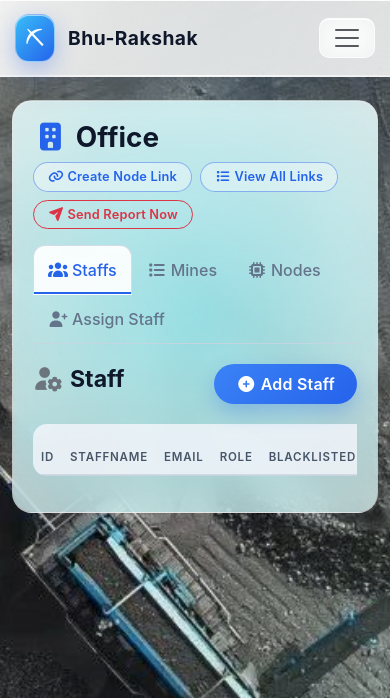
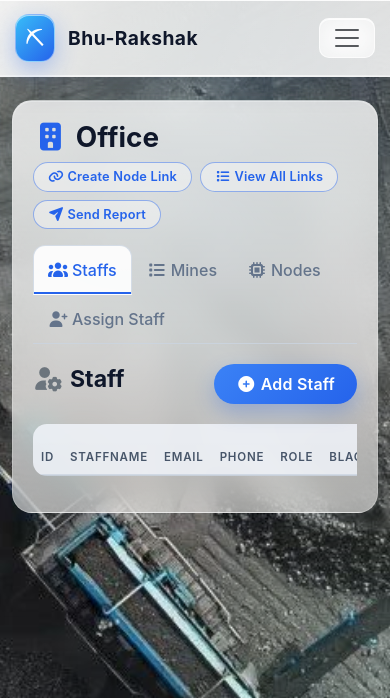
Before and after one commit to 24f3004677/Team-Cephalic, a Flask app: page /admin/office in a window 390 px wide. Shown: the top 698 px of the page. Run offline with Flask 3, Linux system fonts and the light colour scheme; a user stored in the database is signed in; lists and menus that the app fills with data are empty; some libraries are stand-ins or nearby versions; some web fonts are replaced.

Commit message:
added phone number column,when delete node/mone message shown logic

```diff
--- a/app/templates/office.html
+++ b/app/templates/office.html
@@ -21,7 +21,7 @@
     content: "";
     position: absolute;
     top: 0; left: 0; right: 0; bottom: 0;
-    background-image: url('/static/img/background_5.jpg');
+
     background-size: cover;
     background-position: center;
 
@@ -41,11 +41,9 @@
 	    <a href="{{ url_for('admin.list_links') }}" class="btn btn-outline-primary btn-sm">
 	        <i class="fas fa-list"></i> View All Links
 	    </a>
-	    <form action="{{ url_for('admin.send_reports_now') }}" method="post" class="d-inline">
-	        <button type="submit" class="btn btn-outline-danger btn-sm">
-	            <i class="fas fa-paper-plane"></i> Send Report Now
-	        </button>
-	    </form>
+	     <a href="{{ url_for('admin.send_report_page') }}" class="btn btn-outline-primary btn-sm">
+	        <i class="fas fa-paper-plane"></i> Send Report
+	    </a>
 	</div>
 	<!-- tabs -->
 	<ul class="nav nav-tabs" id="officeTabs" role="tablist">
@@ -88,6 +86,7 @@
                         <th>ID</th>
                         <th>Staffname</th>
                         <th>Email</th>
+                        <th>Phone</th>
                         <th>Role</th>
                         <th>Blacklisted</th>
                         <th>Assigned Mines</th>
@@ -101,6 +100,7 @@
                         <td>{{ user.id }}</td>
                         <td>{{ user.username }}</td>
                         <td>{{ user.email }}</td>
+                        <td>{{user.phone}}</td>
                         <td><span class="badge bg-secondary">{{ user.role }}</span></td>
                         <td>
                             {% if user.is_blacklisted %}
@@ -182,9 +182,18 @@
                             {% endfor %}
                         </td>
                         <td>
-                            <a href="{{ url_for('admin.edit_mine', mine_id=mine.id) }}" class="btn btn-sm btn-warning">
+                            <a href="{{ url_for('admin.edit_mine', mine_id=mine.id) }}"
+                               class="btn btn-sm btn-warning">
                                 <i class="fas fa-edit"></i> Edit
                             </a>
+                            <form action="{{ url_for('admin.delete_mine', mine_id=mine.id) }}"
+                                  method="post"
+                                  class="d-inline"
+                                  onsubmit="return confirm('Delete mine &quot;{{ mine.name }}&quot;?\n\nThis will also delete all its analysis logs and alerts. Nodes will be detached but not deleted.');">
+                                <button type="submit" class="btn btn-sm btn-danger" title="Delete this mine">
+                                    <i class="fas fa-trash"></i>
+                                </button>
+                            </form>
                         </td>
                     </tr>
                     {% endfor %}
@@ -230,9 +239,18 @@
                             </span>
                         </td>
                         <td>
-                            <a href="{{ url_for('admin.edit_node', node_id=node.id) }}" class="btn btn-sm btn-warning">
+                            <a href="{{ url_for('admin.edit_node', node_id=node.id) }}"
+                               class="btn btn-sm btn-warning">
                                 <i class="fas fa-edit"></i> Edit
                             </a>
+                            <form action="{{ url_for('admin.delete_node', node_id=node.id) }}"
+                                  method="post"
+                                  class="d-inline"
+                                  onsubmit="return confirm('Delete node &quot;{{ node.name }}&quot;?\n\nThis will also delete all its sensor data, analysis history, and links to other nodes.');">
+                                <button type="submit" class="btn btn-sm btn-danger" title="Delete this node">
+                                    <i class="fas fa-trash"></i>
+                                </button>
+                            </form>
                         </td>
                     </tr>
                     {% endfor %}
```
